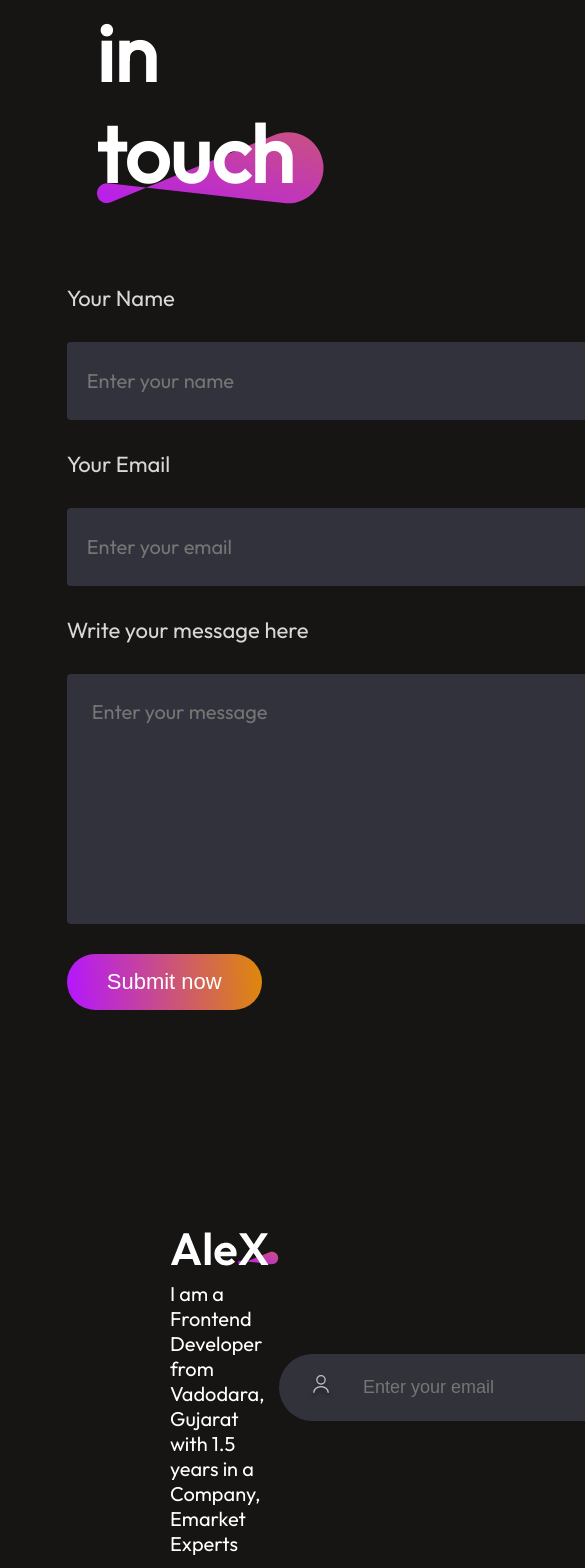
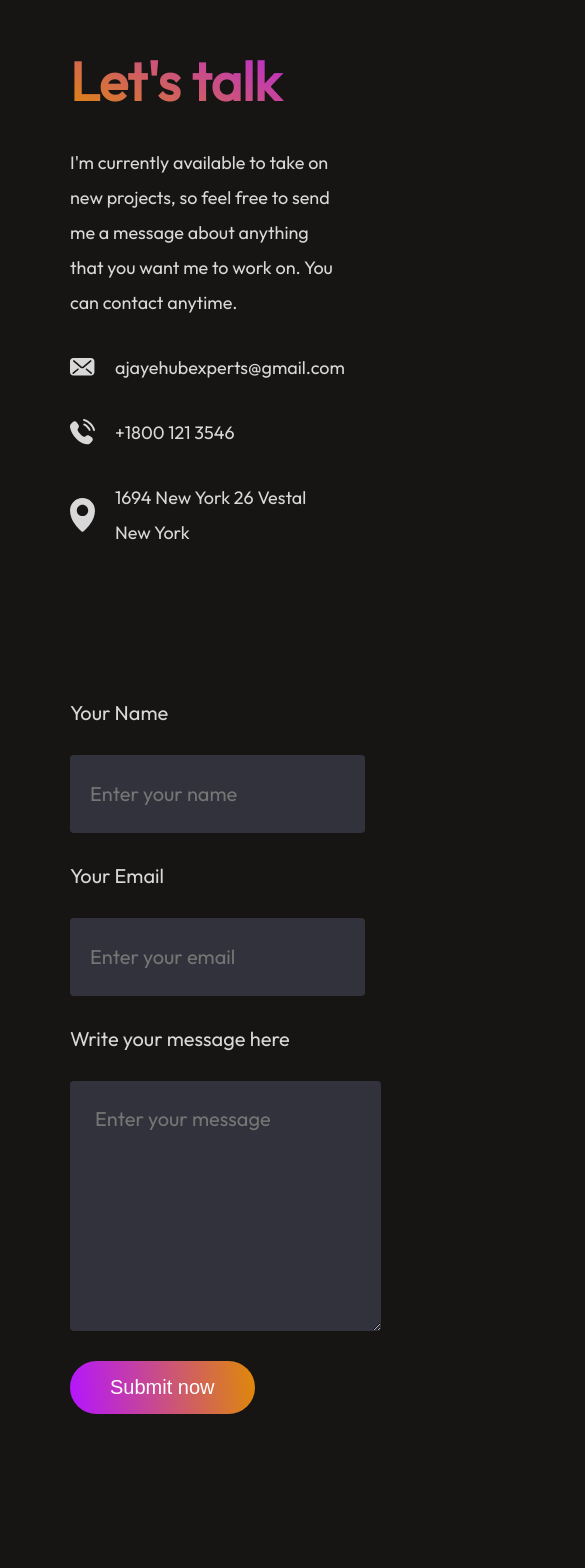
Before and after one commit to sajay3159/My-Portfolio, a React (Create React App) app: page / in a window 390 px wide. Shown: the part 5320-6888 px from the top of the page, 585 px wide, since content can reach past the window. Built offline with nearby package versions, Linux system fonts and the light colour scheme.

Commit message:
Responsive Contact and Footer section

```diff
--- a/src/Components/Contact/Contact.css
+++ b/src/Components/Contact/Contact.css
@@ -114,3 +114,49 @@
   transform: scale(1.1);
   transition: 0.3s;
 }
+@media (max-width: 768px) {
+  .contact {
+    gap: 50px;
+    margin: 50px 70px;
+    align-items: start;
+  }
+  .contact-title h1 {
+    padding: 0;
+    font-size: 50px;
+    font-weight: 600;
+  }
+  .contact-title img {
+    width: 130px;
+    margin-right: -20px;
+  }
+  .contact-section {
+    flex-direction: column;
+  }
+  .contact-left h1 {
+    font-size: 54px;
+  }
+  .contact-left p {
+    font-size: 18px;
+  }
+  .contact-detail {
+    gap: 20px;
+  }
+  .contact-detail img {
+    width: 25px;
+  }
+  .contact-right label {
+    font-size: 20px;
+  }
+  .contact-right input {
+    width: 100%;
+    font-size: 20px;
+  }
+  .contact-right textarea {
+    width: 95%;
+    font-size: 20px;
+  }
+  .contact-submit {
+    font-size: 20px;
+    padding: 15px 40px;
+  }
+}
--- a/src/Components/Footer/Footer.css
+++ b/src/Components/Footer/Footer.css
@@ -59,3 +59,26 @@
   transform: scale(1.1);
   transition: 0.3s;
 }
+@media (max-width: 768px) {
+  .footer {
+    margin: 50px 70px;
+  }
+  .footer-top {
+    flex-direction: column;
+    gap: 50px;
+  }
+  .footer-bottom {
+    display: flex;
+    flex-direction: column;
+    margin-bottom: 50px;
+  }
+  .footer-bottom-right {
+    margin-bottom: 0px;
+  }
+  .footer-bottom-left {
+    font-size: 18px;
+  }
+  .footer-bottom-right p {
+    font-size: 18px;
+  }
+}
--- a/src/Components/Footer/Footer.jsx
+++ b/src/Components/Footer/Footer.jsx
@@ -20,12 +20,12 @@
             </div>
             <hr />
             <div className="footer-bottom">
-                <p className="footer-bottom-left">© 2025 Ajay Sahani. All rights reserved</p>
                 <div className="footer-bottom-right">
                     <p>Term of Services</p>
                     <p>Privacy Policy</p>
                     <p>Connect with me</p>
                 </div>
+                <p className="footer-bottom-left">© 2025 Ajay Sahani. All rights reserved</p>
             </div>
         </div>
     )
```
